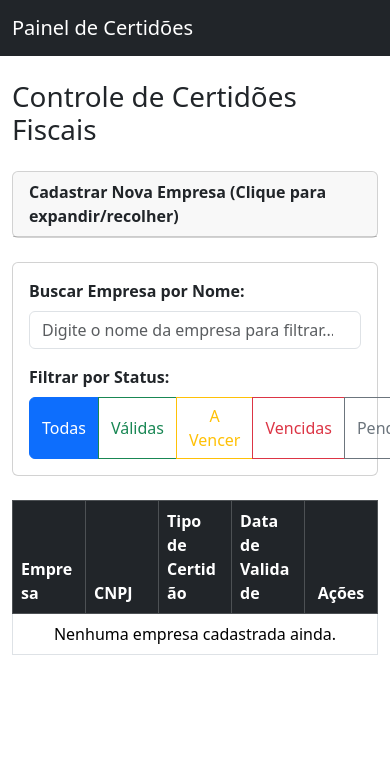
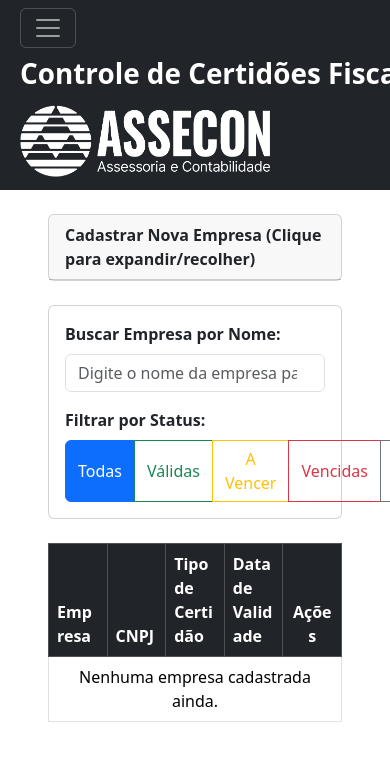
Before and after one commit to nicolasaoliveira1/CertidoesPython, a Flask app: page / in a window 390 px wide; the page is wider, and only the part inside the window is pictured. Shown: the top 761 px of that part. Run offline with Flask 3, Linux system fonts and the light colour scheme.

Commit message:
adiciona e melhora o layout tornando mais responsivo.
adiciona logos da empresa

```diff
--- /dev/null
+++ b/app/static/css/style.css
@@ -0,0 +1,4 @@
+.navbar-toggler {
+    display: block !important;
+    border: 1px solid rgba(255, 255, 255, 0.2);
+}
--- a/app/templates/base.html
+++ b/app/templates/base.html
@@ -6,6 +6,8 @@
     <title>Sistema de Certidões Fiscais</title>
 
     <link href="https://cdn.jsdelivr.net/npm/bootstrap@5.3.2/dist/css/bootstrap.min.css" rel="stylesheet">
+    <link rel="stylesheet" href="{{ url_for('static', filename='css/style.css') }}">
+    <link rel="shortcut icon" href="{{ url_for('static', filename='images/assecon.ico') }}">
 
     <style>
         /* cores de status das validades*/
@@ -35,12 +37,21 @@
 <body>
 
     <nav class="navbar navbar-expand-lg navbar-dark bg-dark mb-4">
-        <div class="container">
-            <a class="navbar-brand" href="/">Painel de Certidões</a>
+        <div class="container-fluid mx-2">
+
+            <button class="navbar-toggler me-3" type="button" data-bs-toggle="offcanvas" data-bs-target="#sidebarOffcanvas" aria-controls="sidebarOffcanvas" aria-label="Toggle navigation">
+                <span class="navbar-toggler-icon"></span>
+            </button>
+
+            <a class="navbar-brand fs-1 fw-semibold me-auto" href="/">Controle de Certidões Fiscais</a>
+
+            <a class="navbar-brand" href="#">
+                <img src="{{ url_for('static', filename='images/assecon_branco_logo.png') }}" class="d-inline-block align-top img-fluid" alt="Logo Assecon" style="width: 250px; height: auto;">
+            </a>
         </div>
     </nav>
 
-    <main class="container-xl">
+    <main class="container-fluid mt-4 px-5">
         {% block content %}{% endblock %}
     </main>
 
--- a/app/templates/dashboard.html
+++ b/app/templates/dashboard.html
@@ -2,7 +2,6 @@
 
 {% block content %}
 
-<h1 class="mb-4">Controle de Certidões Fiscais</h1>
 
 {% with messages = get_flashed_messages(with_categories=true) %}
   {% if messages %}
@@ -128,19 +127,19 @@
                     {{ certidao.data_validade.strftime('%d/%m/%Y') if certidao.data_validade else 'Não definida' }}
                 {% endif %}
             </td>
-            <td class="text-center px-2">
+            <td class="text-center px-5 d-flex justify-content-around">
                 <a href="{{ url_for('main.abrir_site_certidao', certidao_id=certidao.id) }}"
-                    class="btn btn-sm btn-info btn-abrir-site">
+                    class="btn btn-sm btn-info btn-abrir-site me-2">
                     Abrir Site
                 </a>
-                <button class="btn btn-sm btn-warning"
+                <button class="btn btn-sm btn-warning me-2"
                         data-bs-toggle="modal"
                         data-bs-target="#editModal"
                         data-certidao-id="{{ certidao.id }}"
                         data-certidao-info="{{ certidao.tipo.value }} - {{ certidao.empresa.nome }}">
                     Editar
                 </button>
-                <button class="btn btn-sm btn-primary">Baixar</button>
+                <button class="btn btn-sm btn-primary me-2">Baixar</button>
             </td>
         </tr>
         {% endfor %}
```
Also changed, not shown: app/static/images/assecon.ico (added), app/static/images/assecon_branco.png (added), app/static/images/assecon_branco_logo.png (added), app/static/images/asseconlogo.png (added).
